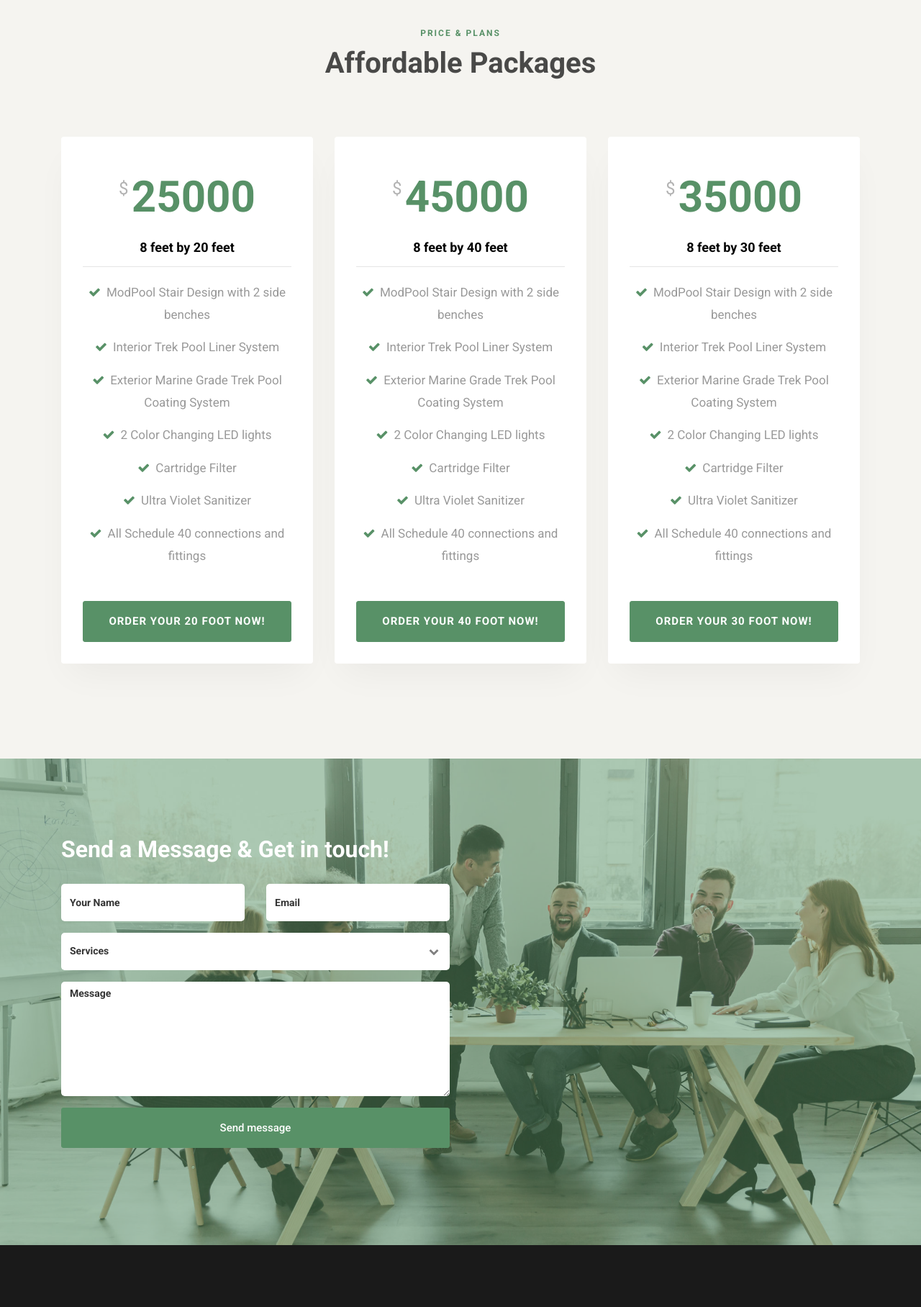
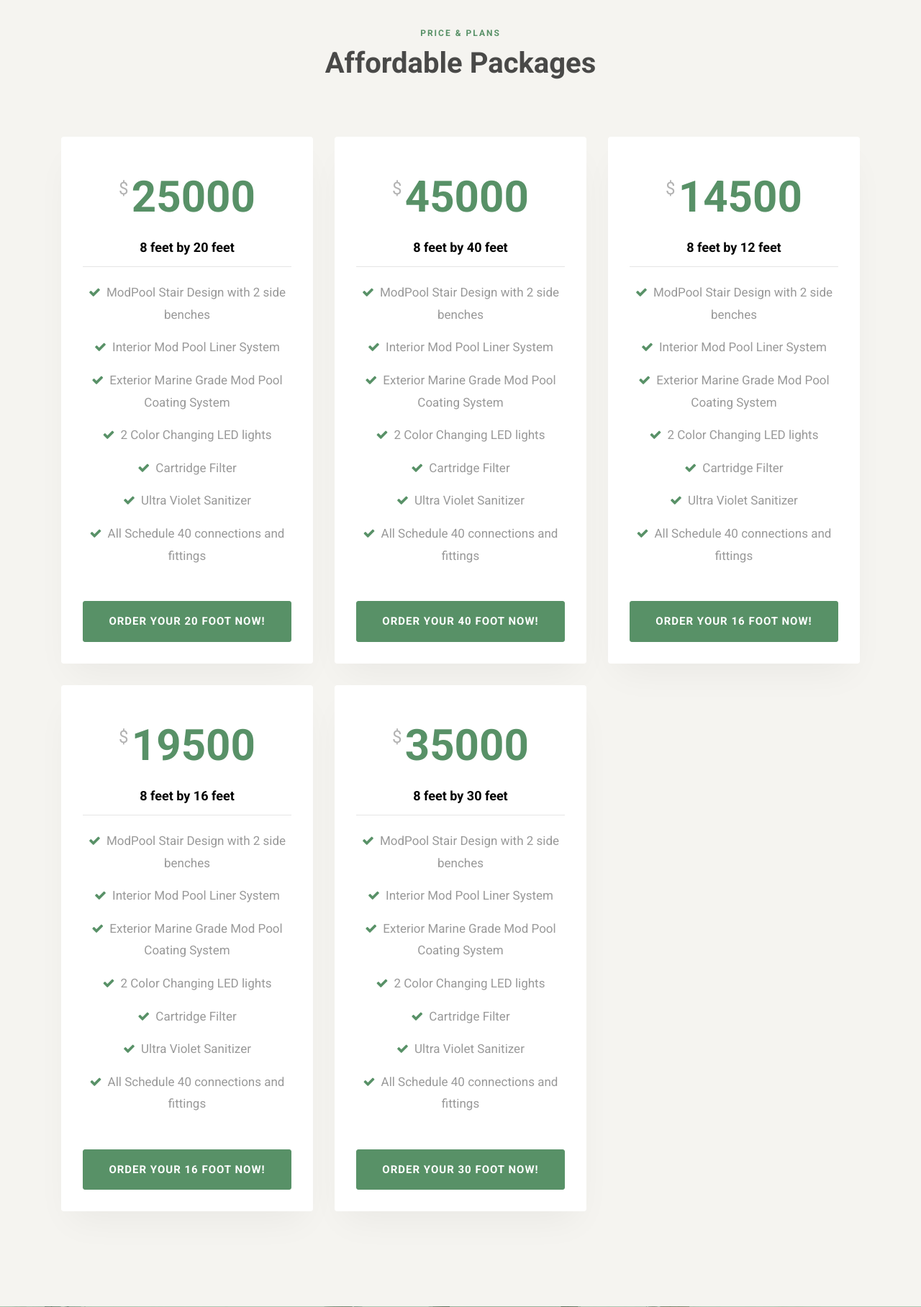
Before and after one commit to webtutorial3-stack/mod-con-pools, a Django app: page /pricing/ in a window 1280 px wide. Shown: the part 687-2503 px from the top of the page at 72% size. Run offline with Django 3.2, Linux system fonts and the light colour scheme; some libraries are stand-ins or nearby versions.

Commit message:
initial commit

```diff
--- a/website/templates/pricing.html
+++ b/website/templates/pricing.html
@@ -47,8 +47,8 @@
 </span>
 		            <ul class="pricing-text mb-5">
 		             <li><span class="fa fa-check mr-2"></span>ModPool Stair Design with 2 side benches</li>
-		              <li><span class="fa fa-check mr-2"></span>Interior Trek Pool Liner System</li>
-		              <li><span class="fa fa-check mr-2"></span>Exterior Marine Grade Trek Pool Coating System</li>
+		              <li><span class="fa fa-check mr-2"></span>Interior Mod Pool Liner System</li>
+		              <li><span class="fa fa-check mr-2"></span>Exterior Marine Grade Mod Pool Coating System</li>
 		              <li><span class="fa fa-check mr-2"></span>2 Color Changing LED lights</li>
 		              <li><span class="fa fa-check mr-2"></span>Cartridge Filter</li>
 		              <li><span class="fa fa-check mr-2"></span>Ultra Violet Sanitizer</li>
@@ -67,8 +67,8 @@
 </span>
 		            <ul class="pricing-text mb-5">
 		              <li><span class="fa fa-check mr-2"></span>ModPool Stair Design with 2 side benches</li>
-		              <li><span class="fa fa-check mr-2"></span>Interior Trek Pool Liner System</li>
-		              <li><span class="fa fa-check mr-2"></span>Exterior Marine Grade Trek Pool Coating System</li>
+		              <li><span class="fa fa-check mr-2"></span>Interior Mod Pool Liner System</li>
+		              <li><span class="fa fa-check mr-2"></span>Exterior Marine Grade Mod Pool Coating System</li>
 		              <li><span class="fa fa-check mr-2"></span>2 Color Changing LED lights</li>
 		              <li><span class="fa fa-check mr-2"></span>Cartridge Filter</li>
 		              <li><span class="fa fa-check mr-2"></span>Ultra Violet Sanitizer</li>
@@ -80,6 +80,48 @@
 	            </div>
 	          </div>
 	        </div>
+				 <div class="col-md-4 ftco-animate d-flex">
+	          <div class="block-7 w-100">
+	            <div class="text-center">
+		            <span class="price"><sup>$</sup> <span class="number">14500</span> <sub></sub></span>
+		            <span class="excerpt d-block">8 feet by 12 feet
+</span>
+		            <ul class="pricing-text mb-5">
+		              <li><span class="fa fa-check mr-2"></span>ModPool Stair Design with 2 side benches</li>
+		              <li><span class="fa fa-check mr-2"></span>Interior Mod Pool Liner System</li>
+		              <li><span class="fa fa-check mr-2"></span>Exterior Marine Grade Mod Pool Coating System</li>
+		              <li><span class="fa fa-check mr-2"></span>2 Color Changing LED lights</li>
+		              <li><span class="fa fa-check mr-2"></span>Cartridge Filter</li>
+		              <li><span class="fa fa-check mr-2"></span>Ultra Violet Sanitizer</li>
+		              <li><span class="fa fa-check mr-2"></span>All Schedule 40 connections and fittings</li>
+
+		            </ul>
+
+		            <a href="/pricing/" class="btn btn-primary d-block px-2 py-3">Order Your 16 Foot Now!</a>
+	            </div>
+	          </div>
+	        </div>
+				 <div class="col-md-4 ftco-animate d-flex">
+	          <div class="block-7 w-100">
+	            <div class="text-center">
+		            <span class="price"><sup>$</sup> <span class="number">19500</span> <sub></sub></span>
+		            <span class="excerpt d-block">8 feet by 16 feet
+</span>
+		            <ul class="pricing-text mb-5">
+		              <li><span class="fa fa-check mr-2"></span>ModPool Stair Design with 2 side benches</li>
+		              <li><span class="fa fa-check mr-2"></span>Interior Mod Pool Liner System</li>
+		              <li><span class="fa fa-check mr-2"></span>Exterior Marine Grade Mod Pool Coating System</li>
+		              <li><span class="fa fa-check mr-2"></span>2 Color Changing LED lights</li>
+		              <li><span class="fa fa-check mr-2"></span>Cartridge Filter</li>
+		              <li><span class="fa fa-check mr-2"></span>Ultra Violet Sanitizer</li>
+		              <li><span class="fa fa-check mr-2"></span>All Schedule 40 connections and fittings</li>
+
+		            </ul>
+
+		            <a href="/pricing/" class="btn btn-primary d-block px-2 py-3">Order Your 16 Foot Now!</a>
+	            </div>
+	          </div>
+	        </div>
 	        <div class="col-md-4 ftco-animate d-flex">
 	          <div class="block-7 w-100">
 	            <div class="text-center">
@@ -87,8 +129,8 @@
 		            <span class="excerpt d-block">8 feet by 30 feet</span>
 		            <ul class="pricing-text mb-5">
 		              <li><span class="fa fa-check mr-2"></span>ModPool Stair Design with 2 side benches</li>
-		              <li><span class="fa fa-check mr-2"></span>Interior Trek Pool Liner System</li>
-		              <li><span class="fa fa-check mr-2"></span>Exterior Marine Grade Trek Pool Coating System</li>
+		              <li><span class="fa fa-check mr-2"></span>Interior Mod Pool Liner System</li>
+		              <li><span class="fa fa-check mr-2"></span>Exterior Marine Grade Mod Pool Coating System</li>
 		              <li><span class="fa fa-check mr-2"></span>2 Color Changing LED lights</li>
 		              <li><span class="fa fa-check mr-2"></span>Cartridge Filter</li>
 		              <li><span class="fa fa-check mr-2"></span>Ultra Violet Sanitizer</li>
```
Also changed, not shown: website/templates/home.html (+7 -7 lines).
